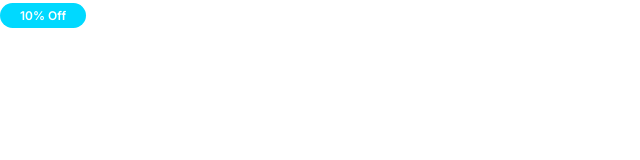
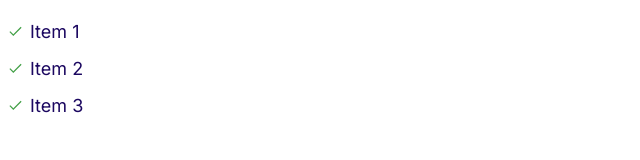
Before and after one commit to alinawabrana/MyFirstWeb, a plain HTML site: page index.html in a window 1280 px wide. Shown: the whole page, without its empty margins (0-640 px from the left). Drawn offline with Linux system fonts and the light colour scheme.

Commit message:
Creating variations of list

```diff
--- a/css/styles.css
+++ b/css/styles.css
@@ -150,3 +150,39 @@ a
         font-size: 1.2rem;
     }
 }
+
+/* Lists */
+
+.list
+{
+    list-style: none;
+    padding-left: 0;
+    color: var(--color-headings);
+}
+
+.list--inline .list__item
+{
+    display: inline-block;
+    margin-right: 2rem;
+}
+
+.list--tick
+{
+    list-style-image: url(../images/Green-Tick-15.svg);
+    padding-left: 3rem;
+}
+
+.list--tick .list__item
+{
+    padding-left: 0.5rem;
+    margin-bottom: 1rem;
+}
+
+@media screen and (min-width: 1024px)
+{
+    .list--tick .list__item
+    {
+        padding-left: 0;
+    }
+
+}
--- a/index.html
+++ b/index.html
@@ -18,6 +18,10 @@
   </head>
 
   <body>
-    <span class="badge badge--secondary badge--small">10% Off</span>
+    <ul class="list list--tick">
+      <li class="list__item">Item 1</li>
+      <li class="list__item">Item 2</li>
+      <li class="list__item">Item 3</li>
+    </ul>
   </body>
 </html>
```
Also changed, not shown: Components/lists.html (added, +5 -0 lines), images/Green-Tick-15.svg (added), images/Green-Tick-20.svg (added), images/Green-Tick-48.svg (added), images/icons8-done-48.svg (added), 1 other file.
